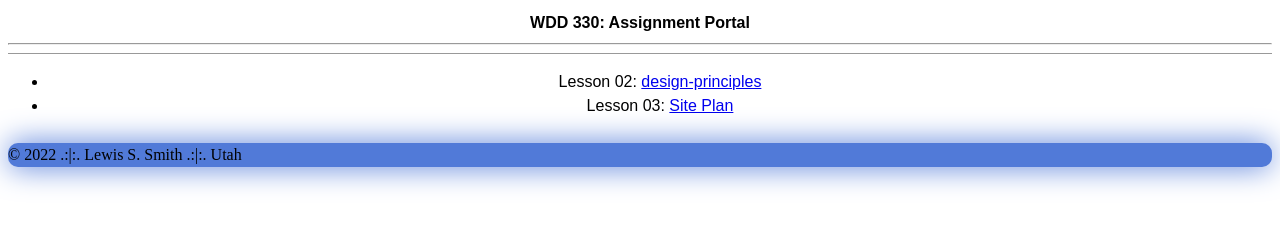
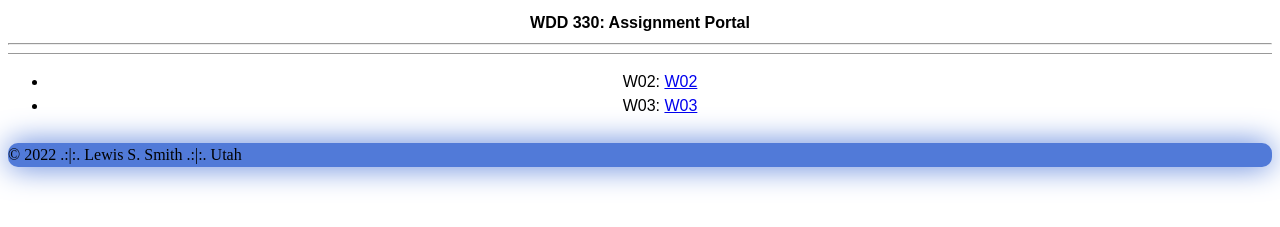
Before and after one commit to lewisssmith19/wdd330Portfolio, a plain HTML site: page index.html in a window 1280 px wide. Shown: the part 279-506 px from the top of the page. Drawn offline with Linux system fonts and the light colour scheme.

Commit message:
portfolio

```diff
--- a/index.html
+++ b/index.html
@@ -16,8 +16,8 @@
 	<main>
 		<h2><strong>WDD 330: Assignment Portal</strong><hr></h2>
 		<ul>
-			<li>Lesson 02:  <a href="/wdd230/lesson2/design-principles.html">design-principles </a></li>
-			<li>Lesson 03:  <a href="/wdd230/lesson3/index.html">Site Plan</a></li>
+			<li>W02:  <a href="/wdd330Portfolio/W02/W02.html">W02</a></li>
+			<li>W03:  <a href="/wdd330Portfolio/W03/W03.html">W03</a></li>
 
 		</ul>
 	</main>
```
